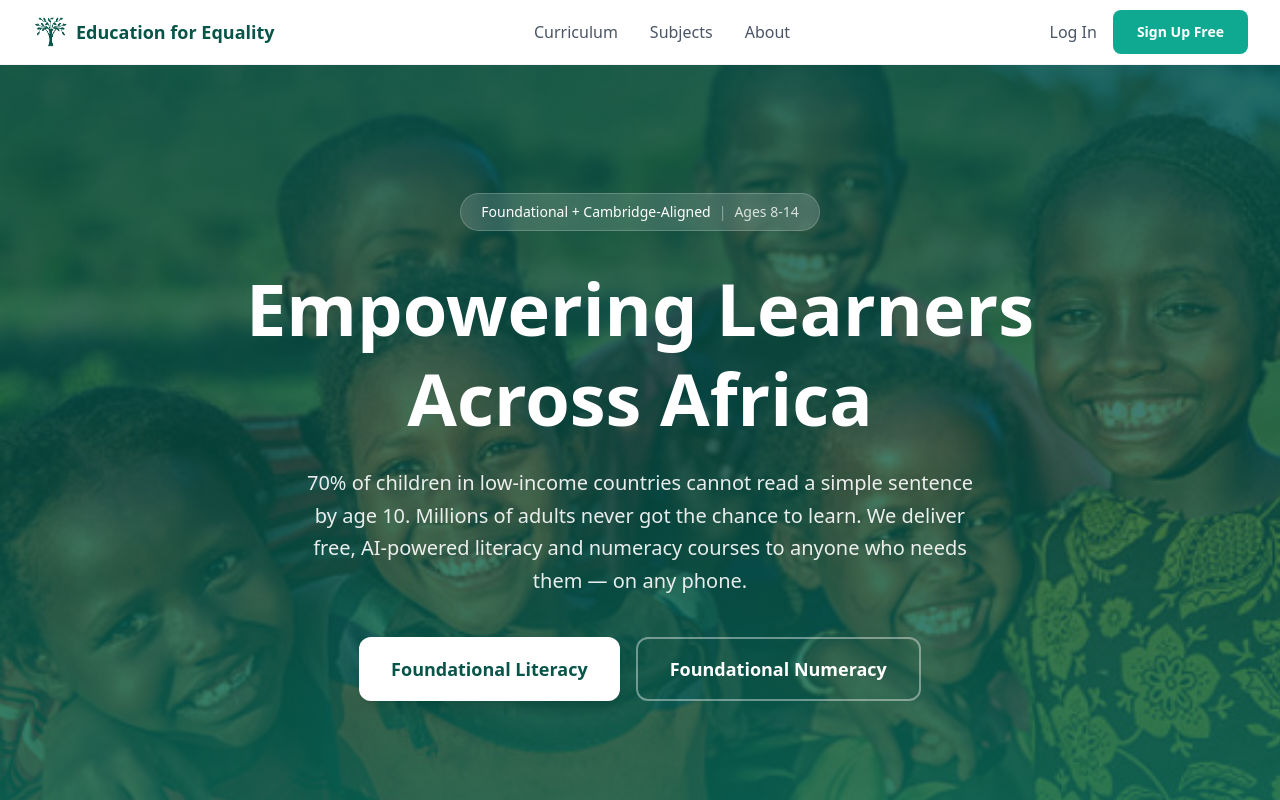
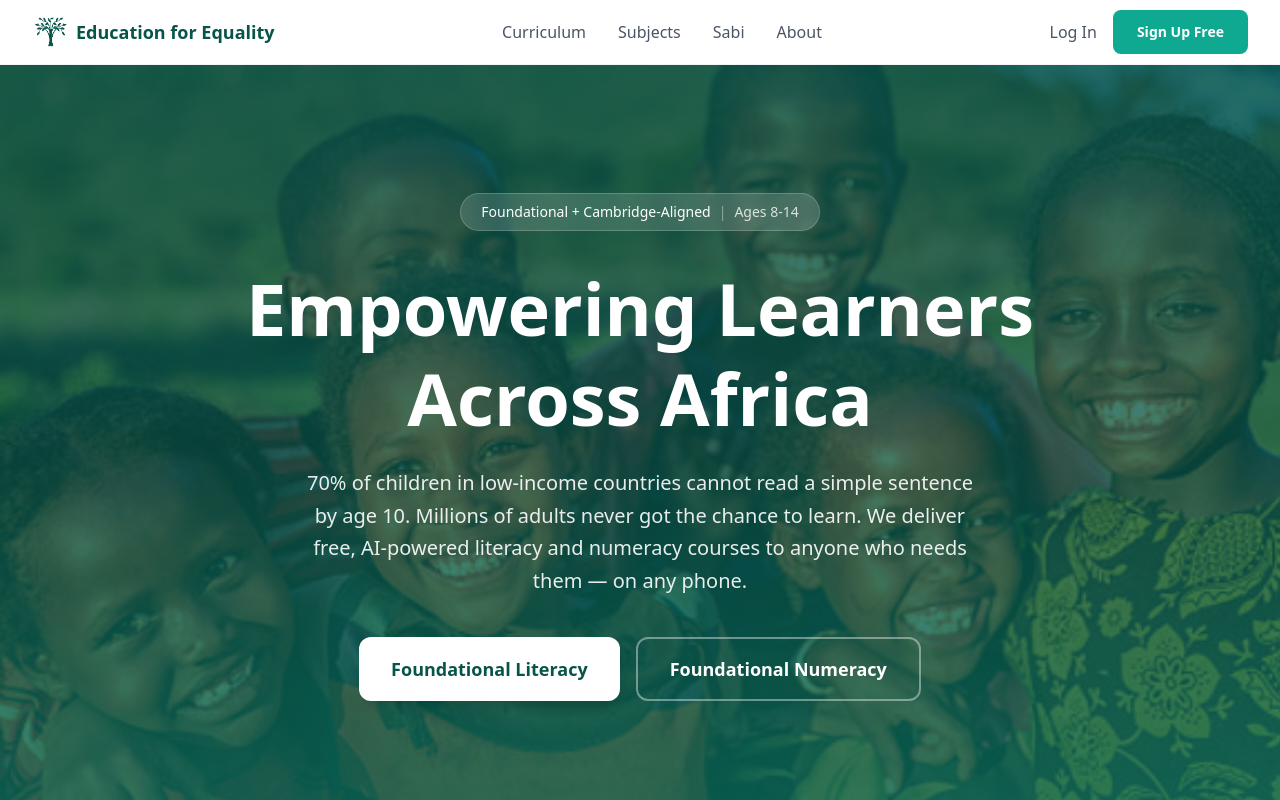
Before and after one commit to thegirwhocodes/Education-for-Equality, a Next.js app: page / in a window 1280 px wide. Shown: the top 800 px of the page. Built offline with nearby package versions, Linux system fonts and the light colour scheme; no server answers.

Commit message:
Auto-save: 2026-03-16 19:12 (1 files)
Session snapshot before context compaction.

```diff
--- a/components/Navbar.tsx
+++ b/components/Navbar.tsx
@@ -40,6 +40,9 @@ export default function Navbar() {
                 My Progress
               </Link>
             </SignedIn>
+            <Link href="/sabi" className="text-gray-600 hover:text-[var(--primary-dark)] transition-colors">
+              Sabi
+            </Link>
             <Link href="/about" className="text-gray-600 hover:text-[var(--primary-dark)] transition-colors">
               About
             </Link>
@@ -97,6 +100,9 @@ export default function Navbar() {
                   My Progress
                 </Link>
               </SignedIn>
+              <Link href="/sabi" className="text-gray-600 hover:text-[var(--primary-dark)]">
+                Sabi
+              </Link>
               <Link href="/about" className="text-gray-600 hover:text-[var(--primary-dark)]">
                 About
               </Link>
```
